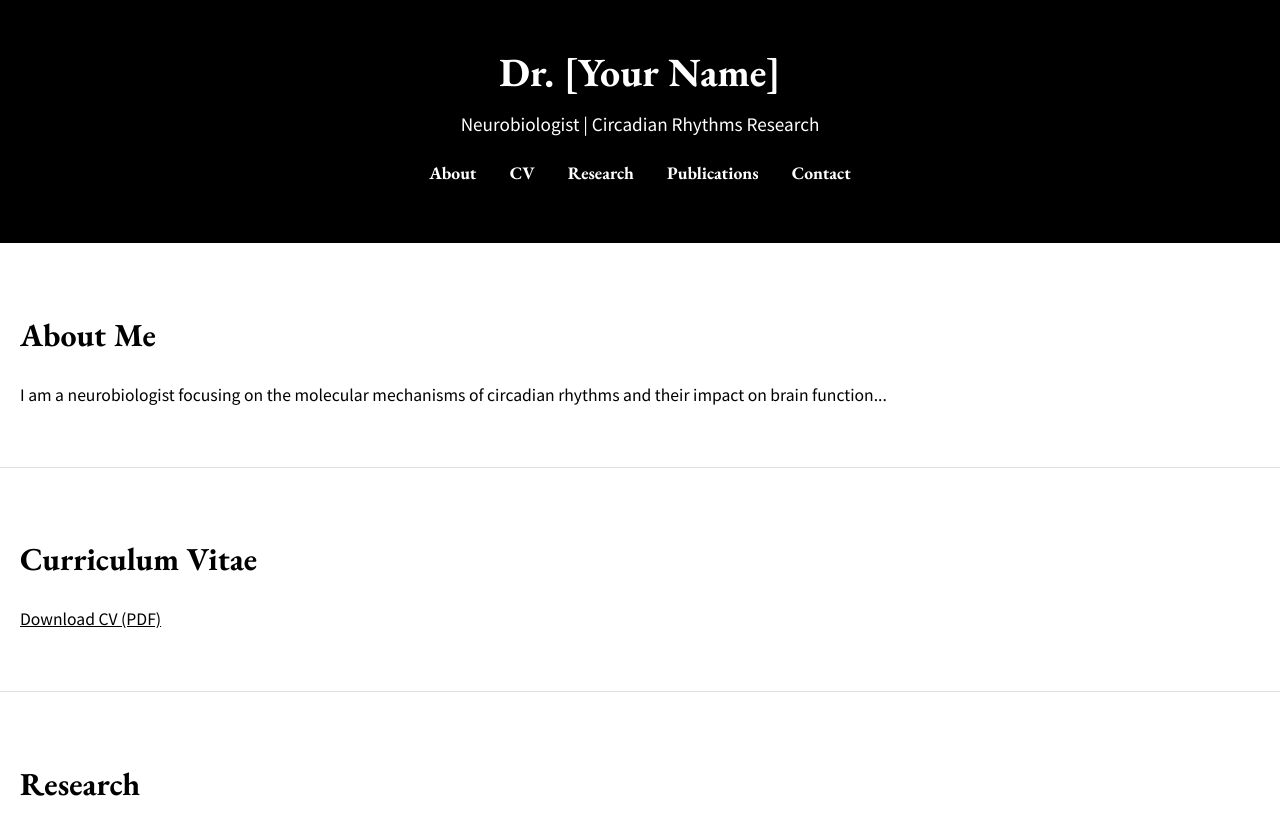
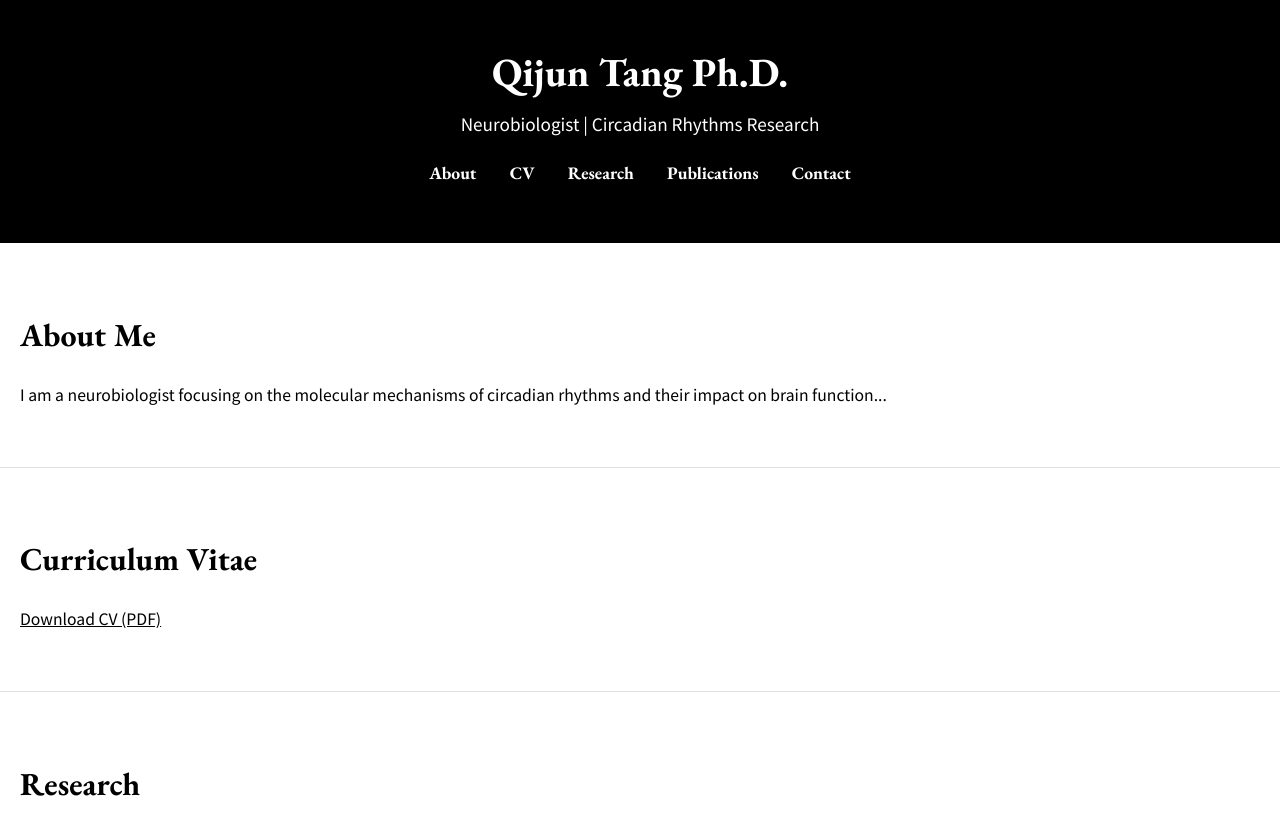
Before and after one commit to qjtang12/personal-page, a plain HTML site: page index.html in a window 1280 px wide. Shown: the top 813 px of the page. Drawn offline with nearby package versions, Linux system fonts and the light colour scheme.

Commit message:
Update index.html

```diff
--- a/index.html
+++ b/index.html
@@ -3,12 +3,12 @@
 <head>
   <meta charset="UTF-8">
   <meta name="viewport" content="width=device-width, initial-scale=1.0">
-  <title>Dr. [Your Name] – Neurobiology & Circadian Research</title>
+  <title>Qijun Tang Ph.D. – Light | Food | Time </title>
   <link rel="stylesheet" href="styles.css">
 </head>
 <body>
   <header>
-    <h1>Dr. [Your Name]</h1>
+    <h1>Qijun Tang Ph.D.</h1>
     <p>Neurobiologist | Circadian Rhythms Research</p>
     <nav>
       <ul>
```
